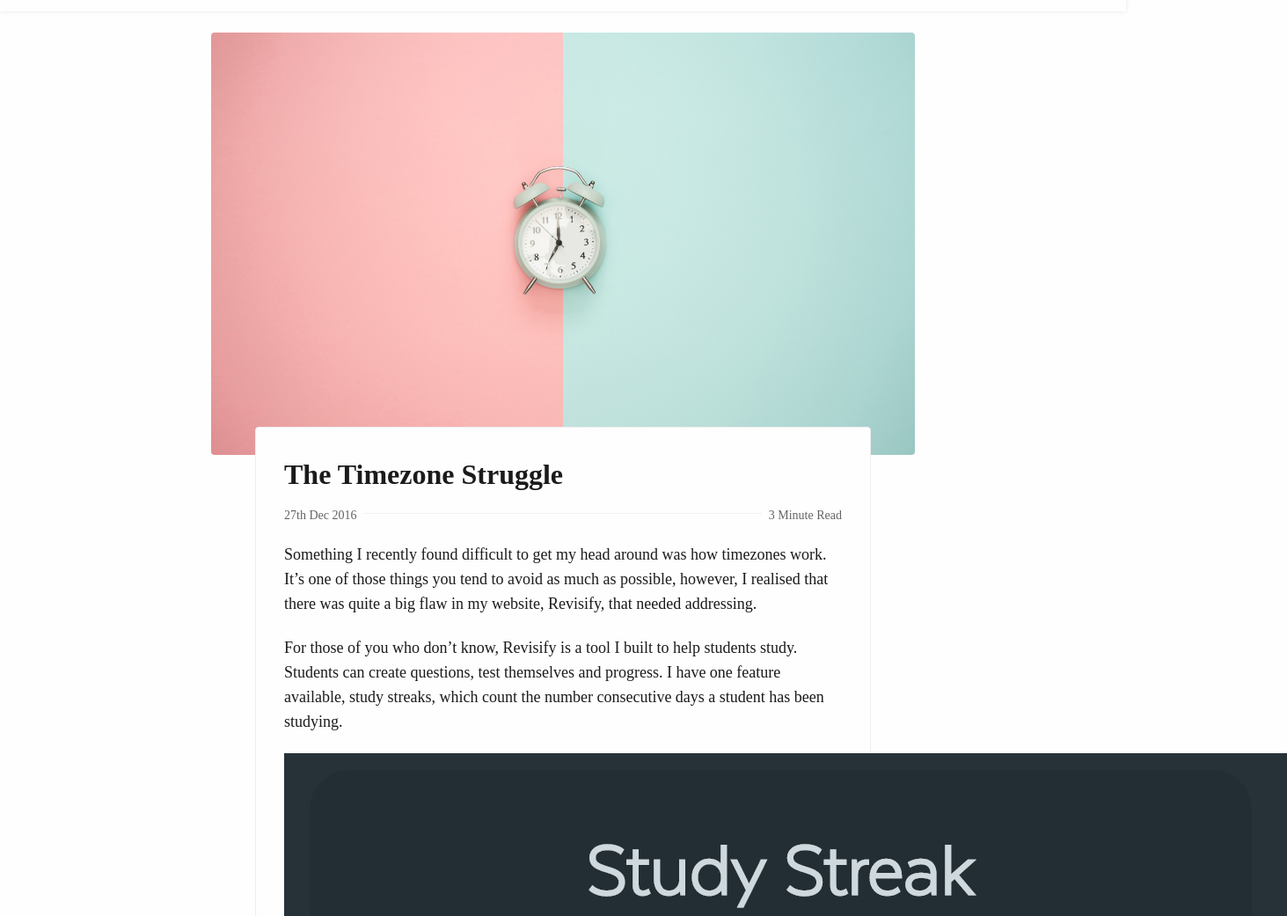
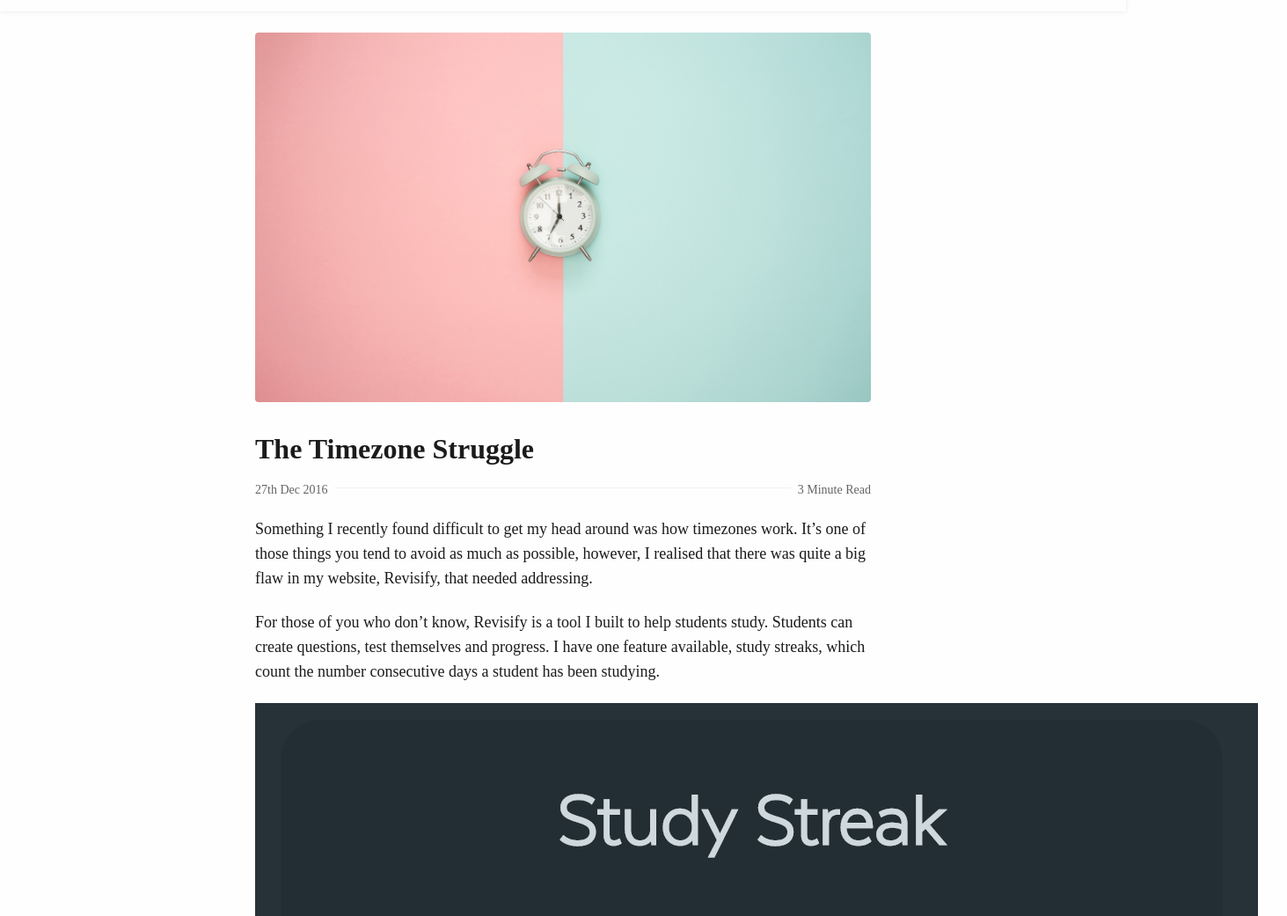
Before and after one commit to pavsidhu/pavsidhu.com, a Gatsby site: page /blog/2016-12-27-the-timezone-struggle/ in a window 1280 px wide. Shown: the part 59-1100 px from the top of the page at 88% size, 1463 px wide, since content can reach past the window. Built offline with nearby package versions, Linux system fonts and the light colour scheme; Gatsby itself is replaced by a stand-in of ours; some packages are replaced by stand-ins of ours; a small style sheet from the web is missing; a web font is replaced by a local one.

Commit message:
Change blog post to a more simple design

```diff
--- a/src/templates/BlogPost.tsx
+++ b/src/templates/BlogPost.tsx
@@ -32,7 +32,7 @@ const CoverImageContainer = styled.div`
   grid-area: cover;
   justify-self: center;
   width: 100%;
-  max-width: 800px;
+  max-width: 700px;
 `
 
 const CoverImage = styled(Image)`
@@ -42,6 +42,21 @@ const CoverImage = styled(Image)`
 
   @media (min-width: 800px) {
     border-radius: 4px;
+  }
+`
+
+const Content = styled.section`
+  grid-area: content;
+  justify-self: center;
+  width: 100%;
+  max-width: 700px;
+  display: grid;
+  grid-auto-flow: row;
+  grid-template-columns: minmax(0, 1fr);
+  gap: var(--space-s);
+
+  @media (min-width: 800px) {
+    /* transform: translateY(calc(-1 * (var(--space-m) + var(--space-l)))); */
   }
 `
 
@@ -63,26 +78,6 @@ const Divider = styled.span`
   padding-bottom: 1px;
   margin: 0 var(--space-xs) 1px;
   flex: 1;
-`
-
-const Content = styled.section`
-  grid-area: content;
-  justify-self: center;
-  width: 100%;
-  max-width: 700px;
-  display: grid;
-  grid-auto-flow: row;
-  grid-template-columns: minmax(0, 1fr);
-  gap: var(--space-s);
-
-  @media (min-width: 800px) {
-    position: relative;
-    top: calc(-1 * (var(--space-m) + var(--space-l)));
-    padding: var(--space-m) var(--space-l);
-    background: var(--white);
-    border-radius: 4px;
-    border: 1px solid var(--light-grey);
-  }
 `
 
 const components = {
```
